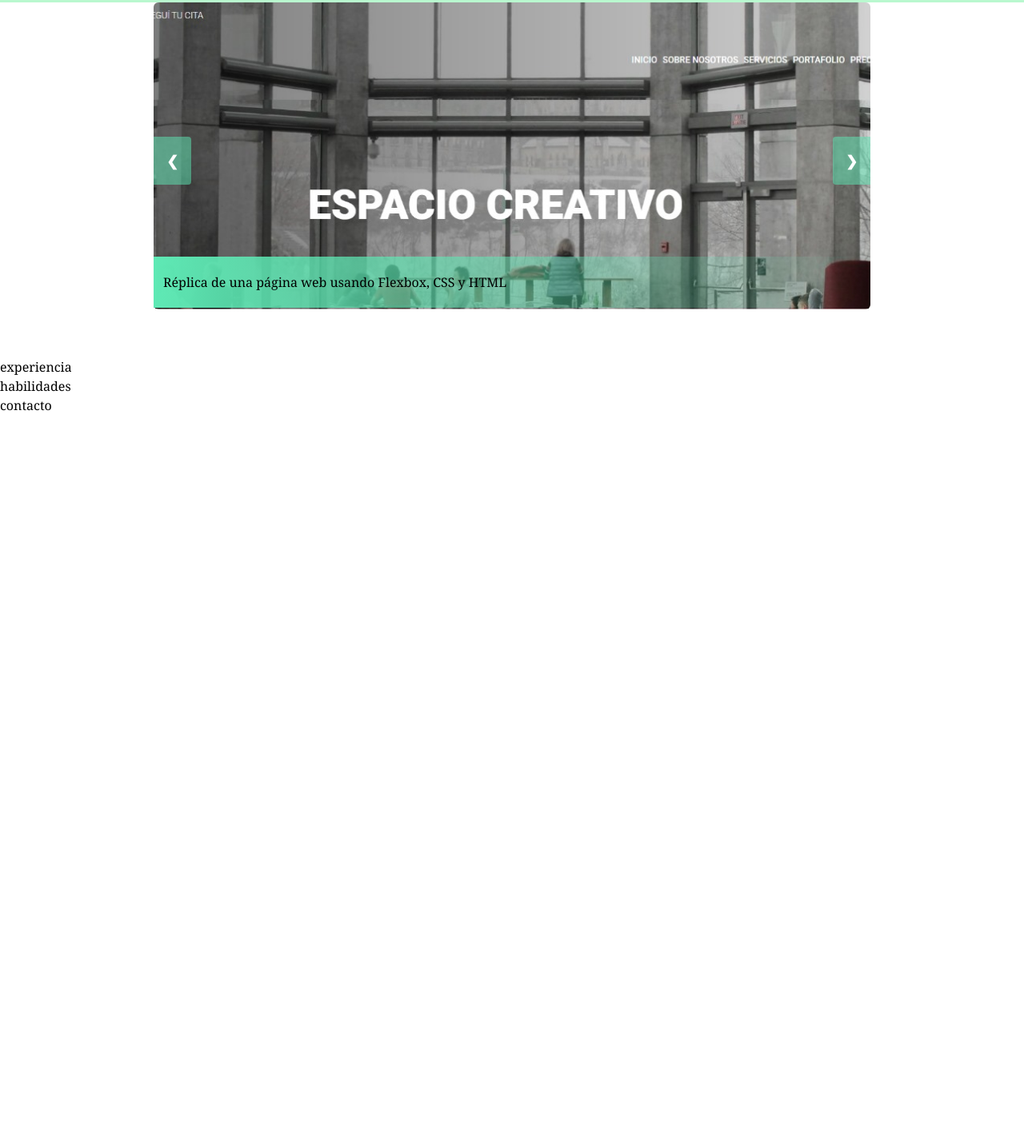
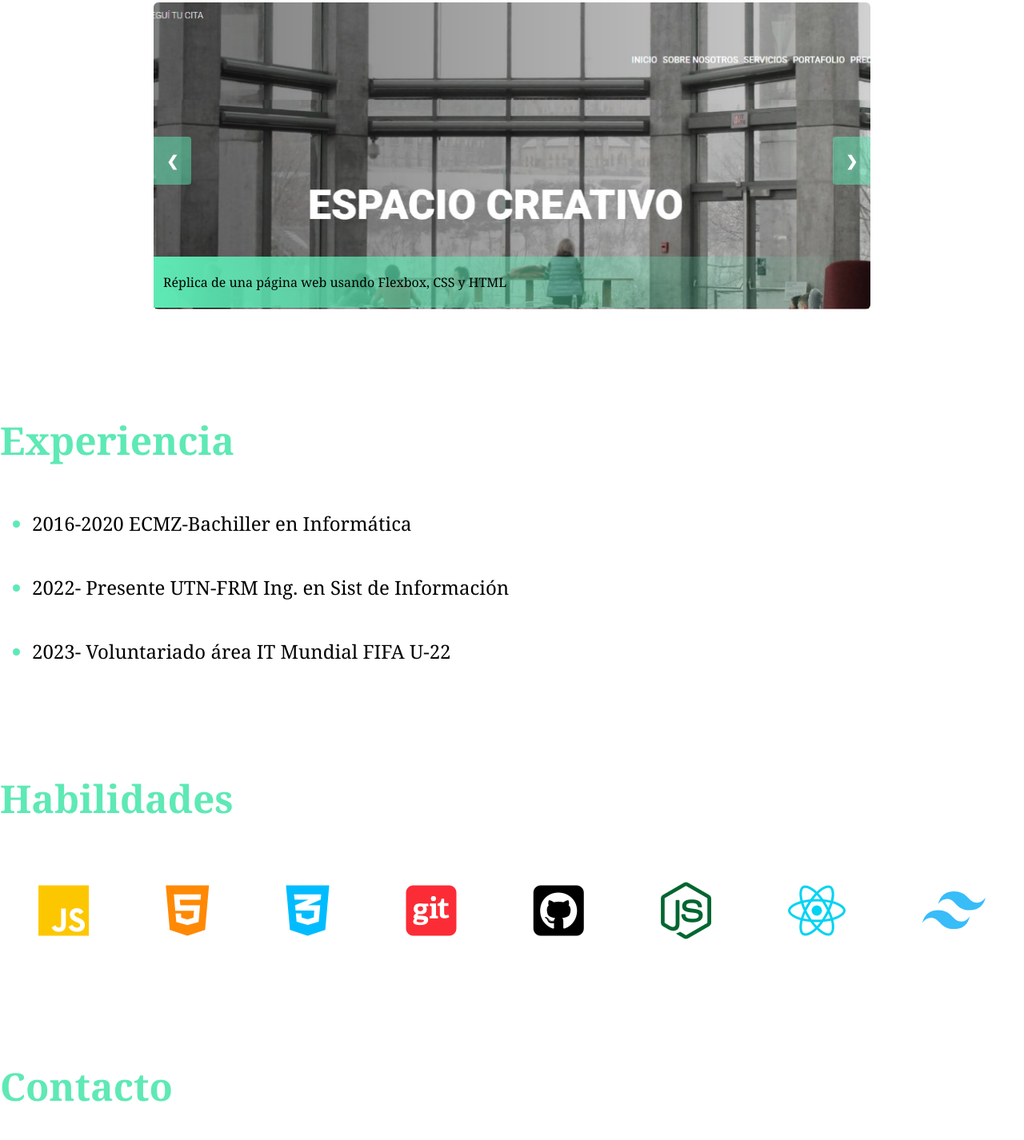
Before and after one commit to KarimDiLorenzo/portfolio-karim-di-lorenzo, a plain HTML site: page index.html in a window 1280 px wide. Shown: the part 777-2203 px from the top of the page at 80% size. Before the commit the page ends 1296 px from the top, so only its background shows below. Drawn offline with nearby package versions, Linux system fonts and the light colour scheme.

Commit message:
Agrego la experiencia y las habilidades

```diff
--- a/index.html
+++ b/index.html
@@ -1,5 +1,5 @@
 <!DOCTYPE html>
-<html lang="en">
+<html lang="en" class="scroll-smooth">
 <head>
     <meta charset="UTF-8">
     <meta name="viewport" content="width=device-width, initial-scale=1.0">
@@ -11,7 +11,7 @@
 
     <header class="bg-white shadow-md shadow-neutral-300/20 ">
         <div class="bg-white flex flex-wrap justify-between max-w-7xl mx-auto p-3 items-center">
-            <h1 class="text-2xl ">Karimdi</h1>
+            <h1 class="text-2xl">Karimdi</h1>
             <nav class="ml-20 flex content-bottom gap-5">
             <a href="" class="hover:text-emerald-400">Inicio</a>
             <a href="" class="hover:text-emerald-400">Info</a>
@@ -20,14 +20,14 @@
         </div>
     </header>
 
-    <main class="bg-neutral ">
+    <main class="bg-neutral shadow-md shadow-neutral-300/20 ">
        <section class="flex flex-wrap justify-between mx-auto max-w-7xl mt-10">
-            <div class="flex flex-col">
+            <div class="flex flex-col ">
                 <h1 class="text-5xl pl-10  max-w-md max-h-60 justify-start mt-10">Futuro
                     <span class="text-emerald-300 font-semibold">Ing. en Sistemas</span> y <span class="text-emerald-300 font-semibold">Dev web junior</span>
                 </h1>
 
-                <p class="content-end justify-start p-5 text-md max-w-lg ml-5"> Hola soy <b>Karim Di Lorenzo</b> estudiante de la UTN-FRM, iniciando el camino del mundo tech y el desarrollo web </p>
+                <p class="content-end justify-start p-5 text-md max-w-lg ml-5"> Hola soy <b>Karim Di Lorenzo</b> estudiante de la UTN-FRM, iniciando el camino del mundo tech y el desarrollo web 💻 </p>
                     <button class="
                     bg-emerald-200
                     p-2
@@ -48,10 +48,9 @@
             </div>
         </section>
 
-        <section class="flex flex-col mt-30 py-15">
-                <div class="flex flex-wrap justify-between max-w-7xl p-3 mt-10 bg-green-200">
-                    <h1 class="text-emerald-300 font-semibold text-5xl justify-start py-10">Proyectos</h1>
-                    <h2 class="text-5xl content-center">pepe</h2>
+        <section class="flex flex-col mt-30 py-15 max-w-7xl mx-auto">
+                <div class="p-3 mt-10">
+                    <h1 class="text-emerald-300 font-semibold text-5xl justify-start py-10 ">Proyectos</h1>
                 </div>
 
             <!-- Slideshow container -->
@@ -92,16 +91,33 @@
             </div>
         </section>
 
-       <section>
-        <h1>experiencia</h1>
+        <section class=" py-10 max-w-7xl mx-auto">
+            <h1 class="text-emerald-300 font-semibold text-5xl justify-start py-10">Experiencia</h1>
+            <div class=" marker:text-emerald-300 text-2xl leading-20 px-10">
+              <ul class="list-disc">
+                <li>2016-2020 ECMZ-Bachiller en Informática </li>
+                <li>2022- Presente UTN-FRM Ing. en Sist de Información</li>
+                <li>2023- Voluntariado área IT Mundial FIFA U-22</li>
+              </ul>
+            </div>
        </section>
 
-       <section>
-        <h1>habilidades</h1>
+       <section class=" py-10 max-w-7xl mx-auto">
+            <h1 class="text-emerald-300 font-semibold text-5xl justify-start py-10">Habilidades</h1>
+            <div class="text-7xl flex justify-around py-10">
+                <i class="fa-brands fa-js text-yellow-400"></i>
+                <i class="fa-brands fa-html5 text-orange-400"></i>
+                <i class="fa-brands fa-css3-alt text-sky-400"></i>
+                <i class="fa-brands fa-square-git text-red-500"></i>
+                <i class="fa-brands fa-square-github"></i>
+                <i class="fa-brands fa-node-js text-green-800"></i>
+                <i class="fa-brands fa-react text-cyan-400"></i>
+                <img src="./img/logo-tailwind.svg" class="max-h-12 mt-3">
+            </div>
        </section>
 
-       <section>
-        <h1>contacto</h1>
+       <section class=" py-10 max-w-7xl mx-auto">
+            <h1 class="text-emerald-300 font-semibold text-5xl justify-start py-10">Contacto</h1>
        </section>
 
     </main>
@@ -111,5 +127,6 @@
     </footer>
 
     <script src="/js/app.js"> </script>
+    <script src="https://kit.fontawesome.com/d8a6d2dd05.js" crossorigin="anonymous"></script>
 </body>
 </html>
```
Also changed, not shown: img/logo-tailwind.svg (added).
